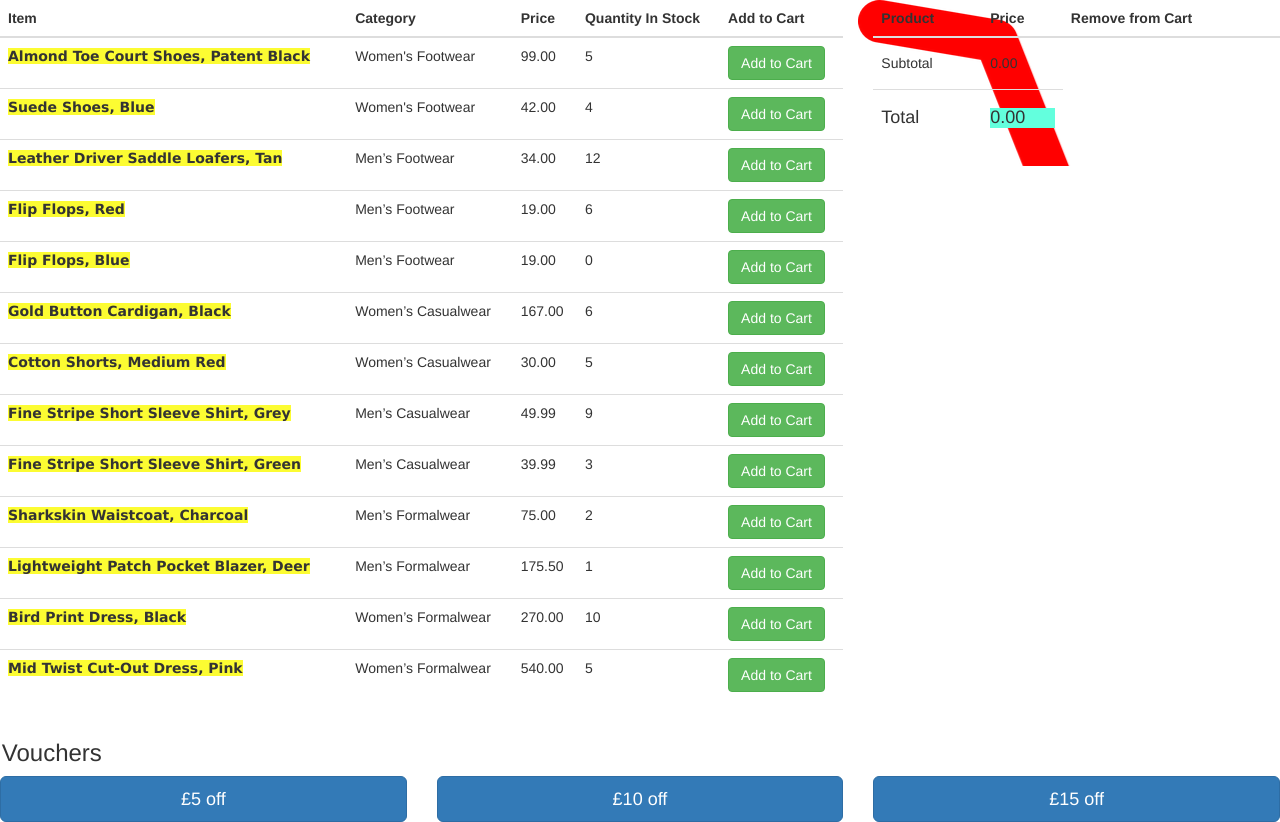
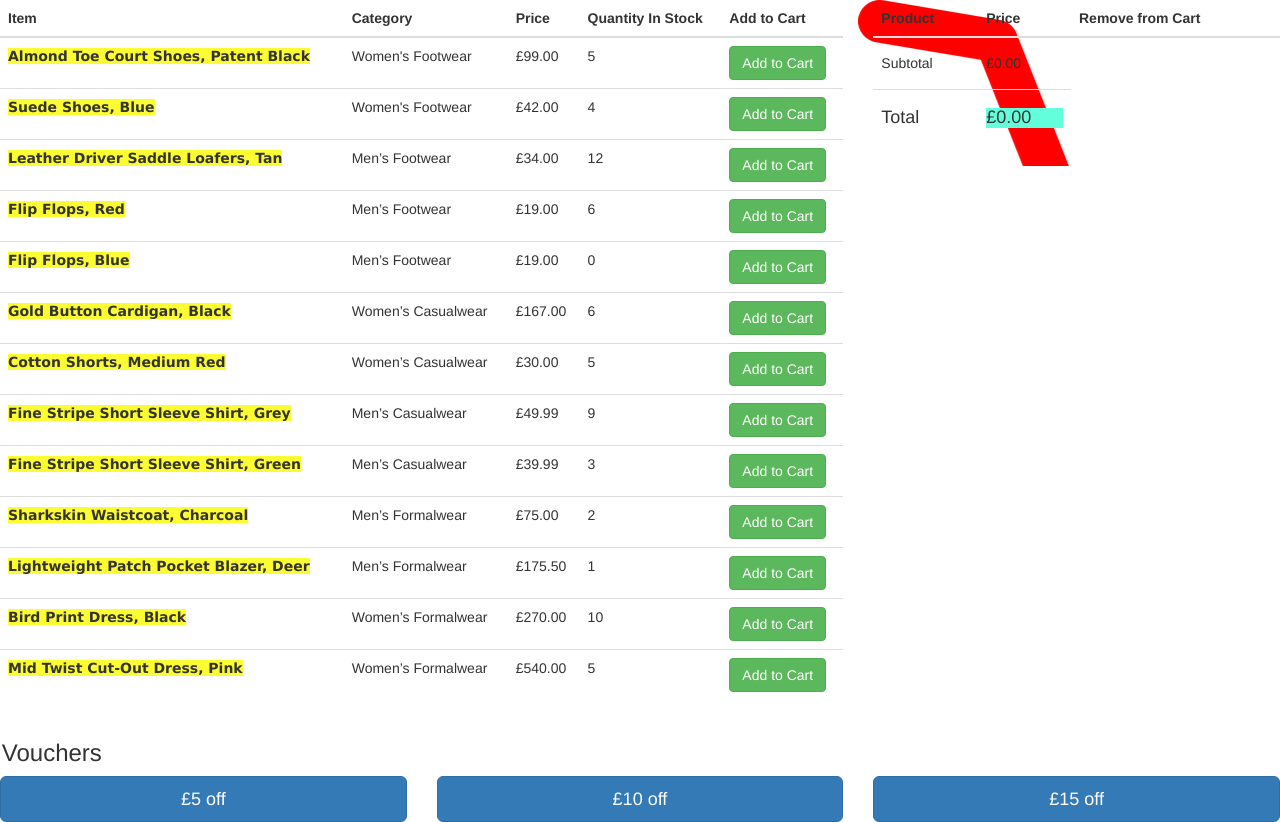
Before and after one commit to gwpmad/clothes-retailer, a website: page public/index.html in a window 1280 px wide. Shown: the top 822 px of the page. Drawn offline with nearby package versions, Linux system fonts and the light colour scheme; some packages are replaced by stand-ins of ours.

Commit message:
Update to prices

```diff
--- a/public/index.html
+++ b/public/index.html
@@ -28,7 +28,7 @@
           <tr data-ng-repeat="item in catalCtrl.getClothesCatalogue()">
             <td><span id="catalogue-product-name" data-ng-bind="item.productName"></td>
                 <td><span data-ng-bind="item.category"></td>
-                  <td><span data-ng-bind="item.price.toFixed(2)"></td>
+                  <td><span data-ng-bind="'£' + item.price.toFixed(2)"></td>
                 <td><span id="quantity-in-stock" data-ng-bind="item.quantityInStock"></td>
                 <td data-ng-controller="CartController as cartCtrl">
                   <button id="add-to-cart" class="btn btn-success" data-ng-click="cartCtrl.addItemToCartArray(item)">Add to Cart</button>
@@ -47,7 +47,7 @@
           <tbody>
             <tr data-ng-repeat="item in cartCtrl.getCartArrayFromFactory() track by $index">
               <td><span data-ng-bind="item.productName" id="cart-product-name"></td>
-              <td><span data-ng-bind="item.price.toFixed(2)"></td>
+              <td><span data-ng-bind="'£' + item.price.toFixed(2)"></td>
               <td>
                 <button id="remove-from-cart" class="btn btn-warning" data-ng-click="cartCtrl.removeItemFromCartArray(item)">Remove from Cart</button>
               </td>
@@ -55,12 +55,12 @@
             <tr id=subtotal>
               <td><h5>Subtotal</h4></td>
               <td><h5
-                id="subtotal-price" data-ng-bind="cartCtrl.getSubtotalFromFactory().toFixed(2)"></td>
+                id="subtotal-price" data-ng-bind="'£' + cartCtrl.getSubtotalFromFactory().toFixed(2)"></td>
             </tr>
             <tr id=total>
               <td><h4>Total</h4></td>
               <td><h4
-                id="total-price" data-ng-bind="cartCtrl.getTotalFromFactory().toFixed(2)"></td>
+                id="total-price" data-ng-bind="'£' + cartCtrl.getTotalFromFactory().toFixed(2)"></td>
             </tr>
           </tbody>
         </table>
```
